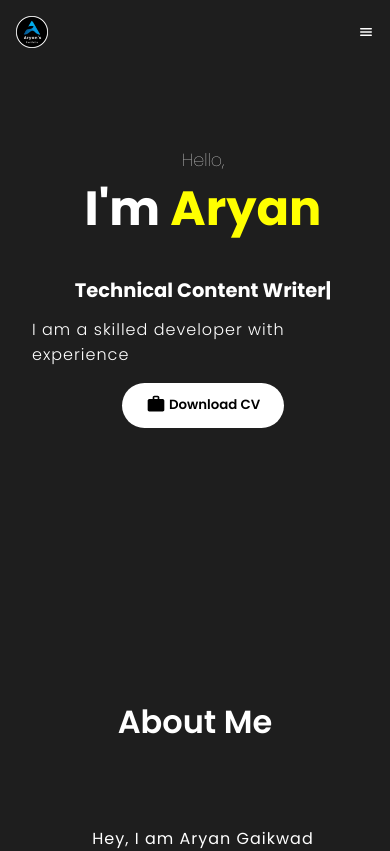
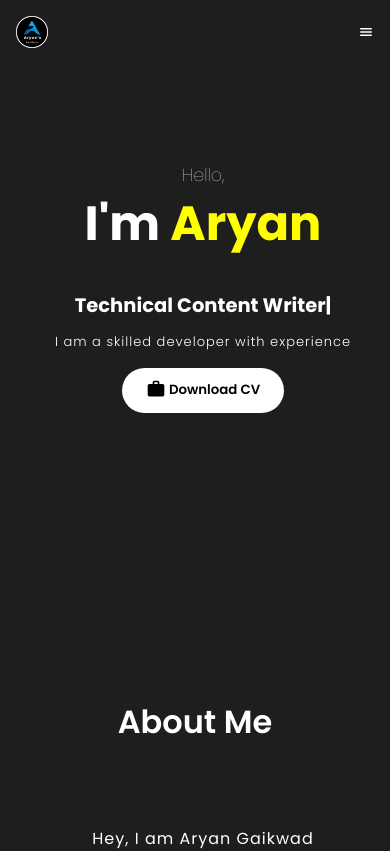
Before and after one commit to Megamind0407/React-Portfolio, a React (Create React App) app: page / in a window 390 px wide. Shown: the top 851 px of the page. Built offline with nearby package versions, Linux system fonts and the light colour scheme.

Commit message:
responsive changes -> introSection

```diff
--- a/src/components/Intro/intro.css
+++ b/src/components/Intro/intro.css
@@ -117,4 +117,7 @@
     .bg{
         display: none;
     }
+    .introPara{
+        font-size: small;
+    }
 }
```
